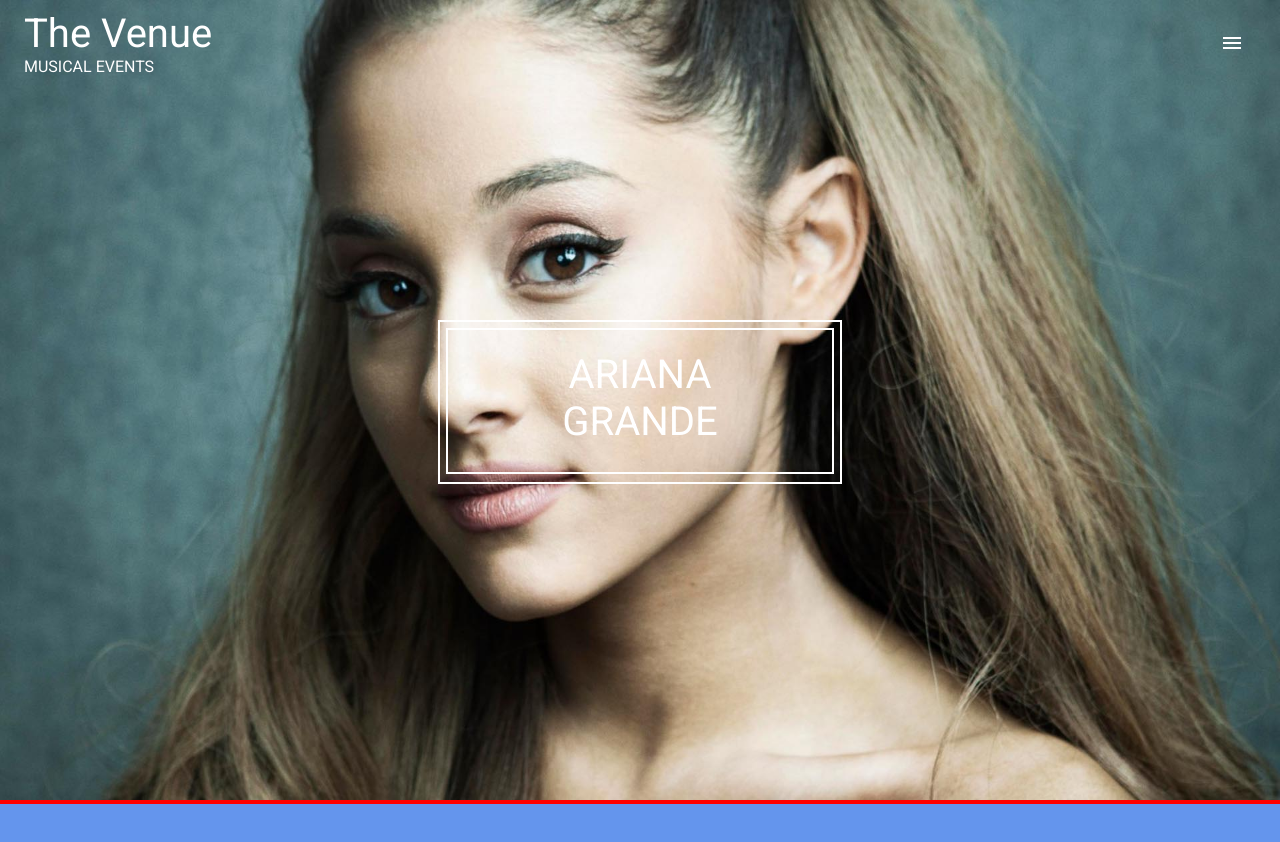
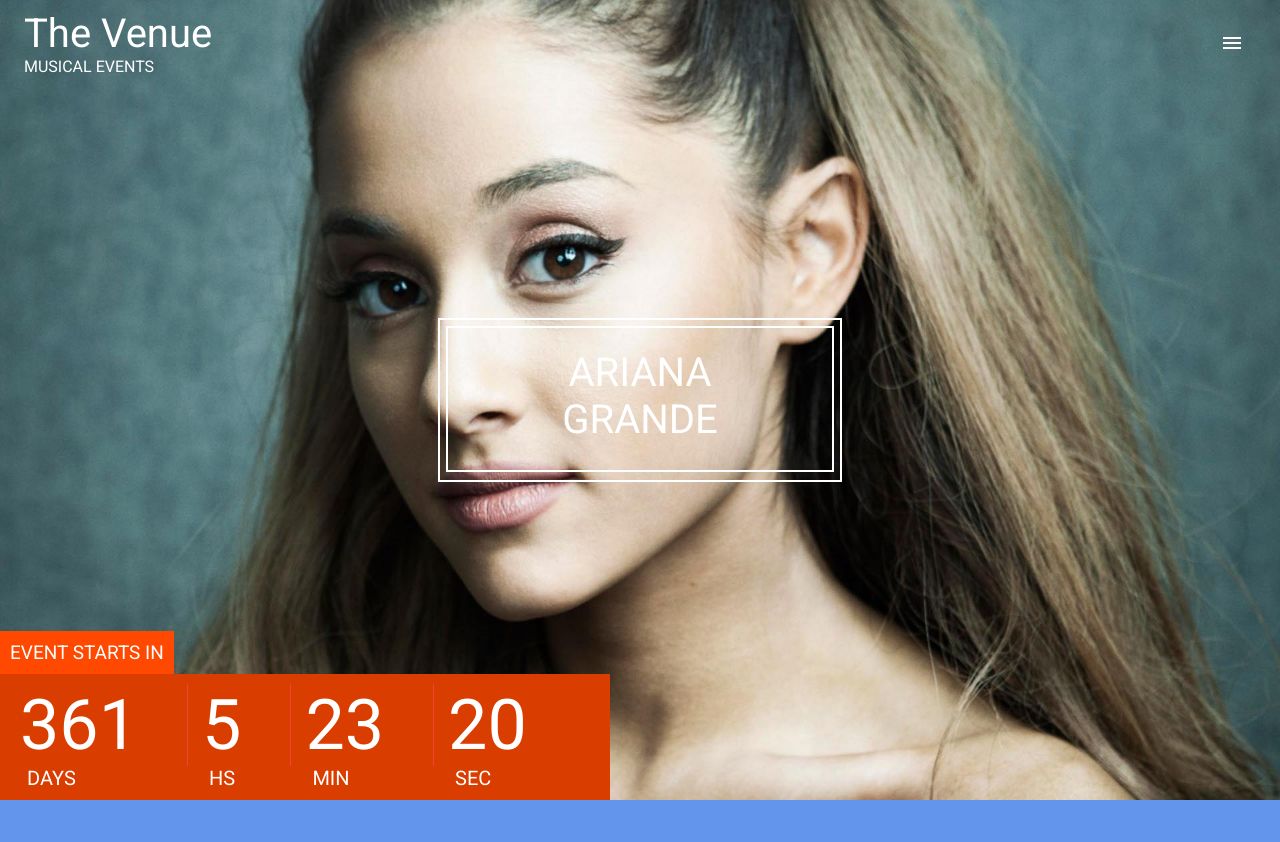
Before and after one commit to rudovik/theVenue, a React (Create React App) app: page / in a window 1280 px wide. Shown: the top 842 px of the page. Built offline with nearby package versions, Linux system fonts and the light colour scheme.

Commit message:
TimeUntil component finished.

```diff
--- a/src/components/featured/Carousel.js
+++ b/src/components/featured/Carousel.js
@@ -16,12 +16,7 @@
   console.log(slide_one)
 
   return (
-    <div
-      className='carousel_wrapper'
-      style={{
-        background: 'red',
-      }}
-    >
+    <div className='carousel_wrapper'>
       <Slider {...settings}>
         <div>
           <div
--- a/src/components/featured/Featured.js
+++ b/src/components/featured/Featured.js
@@ -1,5 +1,6 @@
 import React from 'react'
 import Carousel from './Carousel'
+import TimeUntil from './TimeUntil'
 
 const Featured = () => {
   return (
@@ -8,6 +9,8 @@
       <div className='artist_name'>
         <div className='wrapper'>Ariana Grande</div>
       </div>
+
+      <TimeUntil />
     </div>
   )
 }
--- /dev/null
+++ b/src/components/featured/TimeUntil.js
@@ -0,0 +1,58 @@
+import React, { useState, useEffect } from 'react'
+import Slide from 'react-reveal/Slide'
+
+const TimeUntil = () => {
+  const deadline = 'Dec, 16, 2021'
+  const [days, setDays] = useState(0)
+  const [hours, setHours] = useState(0)
+  const [minutes, setMinutes] = useState(0)
+  const [seconds, setSeconds] = useState(0)
+
+  const getTimeUntil = (deadline) => {
+    const time = Date.parse(deadline) - Date.parse(new Date())
+
+    if (time < 0) console.log('Date passed')
+    else {
+      const seconds = Math.floor((time / 1000) % 60)
+      const minutes = Math.floor((time / 1000 / 60) % 60)
+      const hours = Math.floor((time / (1000 * 60 * 60)) % 24)
+      const days = Math.floor(time / (1000 * 60 * 60 * 24))
+
+      setSeconds(seconds)
+      setMinutes(minutes)
+      setHours(hours)
+      setDays(days)
+    }
+  }
+
+  useEffect(() => {
+    setInterval(() => getTimeUntil(deadline), 1000)
+  })
+  return (
+    <Slide left delay={1000}>
+      <div className='countdown_wrapper'>
+        <div className='countdown_top'>Event starts in</div>
+        <div className='countdown_bottom'>
+          <div className='countdown_item'>
+            <div className='countdown_time'>{days}</div>
+            <div className='countdown_tag'>Days</div>
+          </div>
+          <div className='countdown_item'>
+            <div className='countdown_time'>{hours}</div>
+            <div className='countdown_tag'>Hs</div>
+          </div>
+          <div className='countdown_item'>
+            <div className='countdown_time'>{minutes}</div>
+            <div className='countdown_tag'>Min</div>
+          </div>
+          <div className='countdown_item'>
+            <div className='countdown_time'>{seconds}</div>
+            <div className='countdown_tag'>Sec</div>
+          </div>
+        </div>
+      </div>
+    </Slide>
+  )
+}
+
+export default TimeUntil
--- a/src/index.js
+++ b/src/index.js
@@ -2,9 +2,4 @@
 import ReactDOM from 'react-dom'
 import App from './App'
 
-ReactDOM.render(
-  <React.StrictMode>
-    <App />
-  </React.StrictMode>,
-  document.getElementById('root')
-)
+ReactDOM.render(<App />, document.getElementById('root'))
--- a/src/resources/styles.css
+++ b/src/resources/styles.css
@@ -72,6 +72,7 @@
 ======================*/
 
 .carousel_wrapper {
+  height: 100vh;
   overflow: hidden;
 }
 
```
